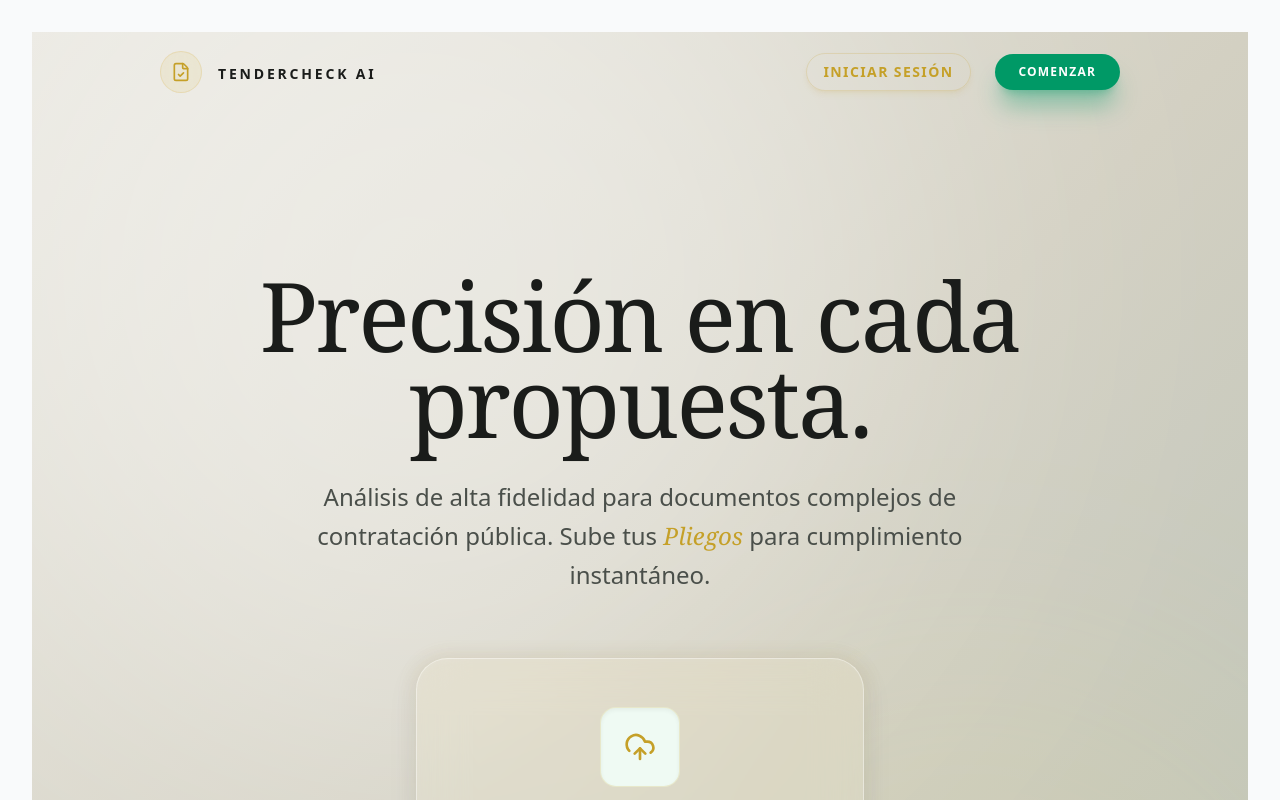
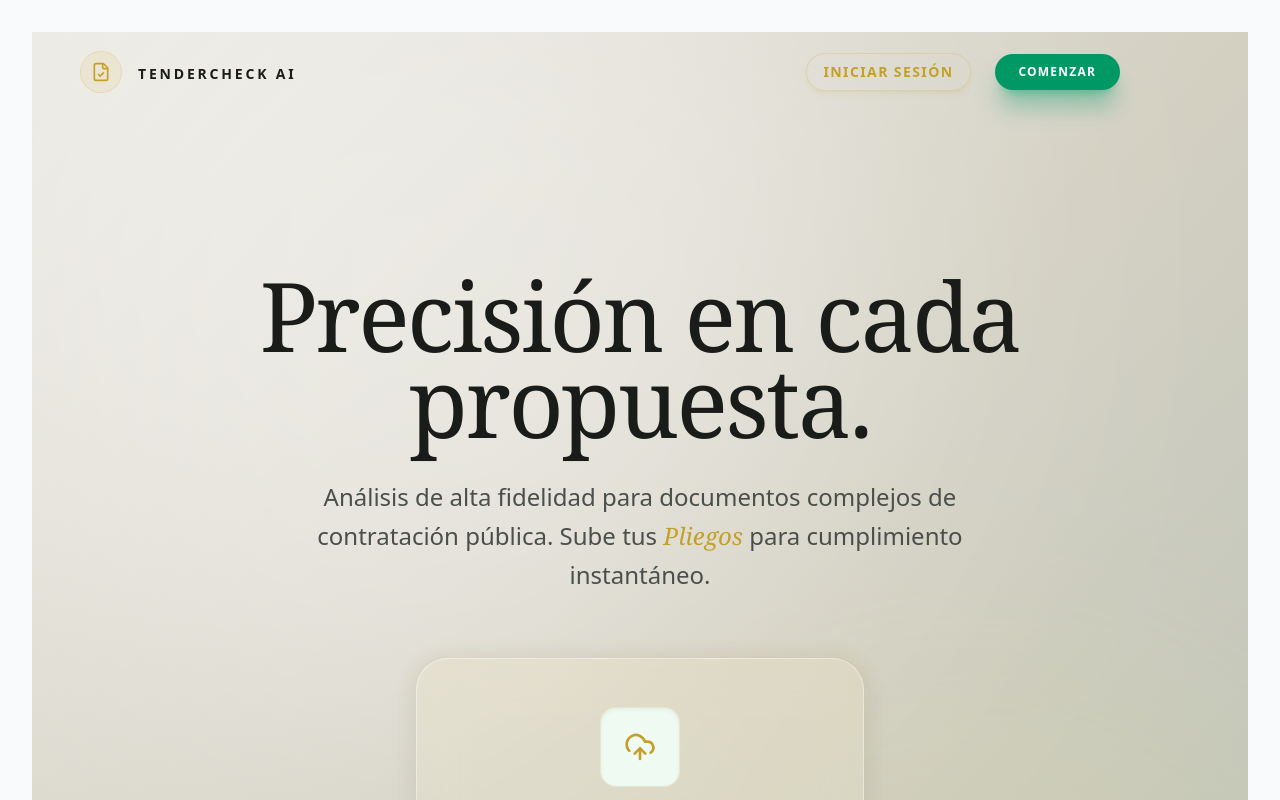
Before and after one commit to elecodes/TenderCheck-AI, a React (Vite) app in the folder frontend/: page / in a window 1280 px wide. Shown: the top 800 px of the page. Built offline with nearby package versions, Linux system fonts and the light colour scheme; no server answers.

Commit message:
style(ui): align logo left and push buttons inward with distinct spacing

```diff
--- a/frontend/src/components/layout/Navbar.tsx
+++ b/frontend/src/components/layout/Navbar.tsx
@@ -5,7 +5,7 @@ import { FileCheck } from 'lucide-react';
 export const Navbar: React.FC = () => {
   return (
     <nav className="fixed top-0 w-full z-50">
-      <div className="max-w-7xl mx-auto px-8 sm:px-16 lg:px-32">
+      <div className="max-w-7xl mx-auto px-6 sm:px-8 lg:px-12">
         <div className="flex items-center justify-between h-32 pt-4">
           <div className="flex-shrink-0 flex items-center gap-4">
              <div className="bg-[#D4AF37]/10 p-2.5 rounded-full backdrop-blur-sm border border-[#D4AF37]/20">
@@ -17,7 +17,7 @@ export const Navbar: React.FC = () => {
           </div>
 
           <div className="hidden md:block">
-            <div className="ml-10 flex items-center space-x-6 mr-8 lg:mr-16">
+            <div className="ml-10 flex items-center space-x-6 mr-12 lg:mr-36">
                <Link to="/login" className="text-sm font-bold text-[#C5A028] hover:text-[#b08d22] transition-colors uppercase tracking-widest border border-[#C5A028]/20 px-4 py-2 rounded-full hover:bg-[#C5A028]/10 shadow-md shadow-[#C5A028]/10">
                   Iniciar Sesión
                </Link>
```
